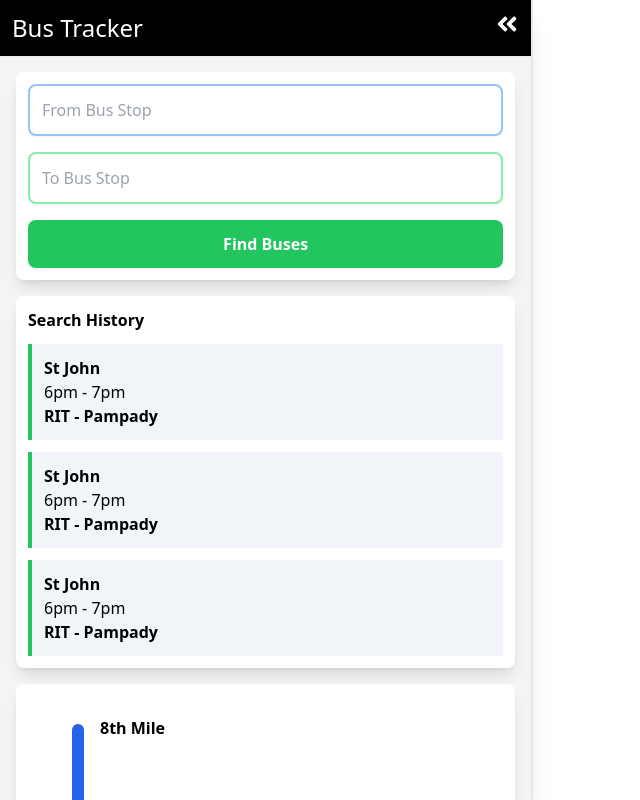
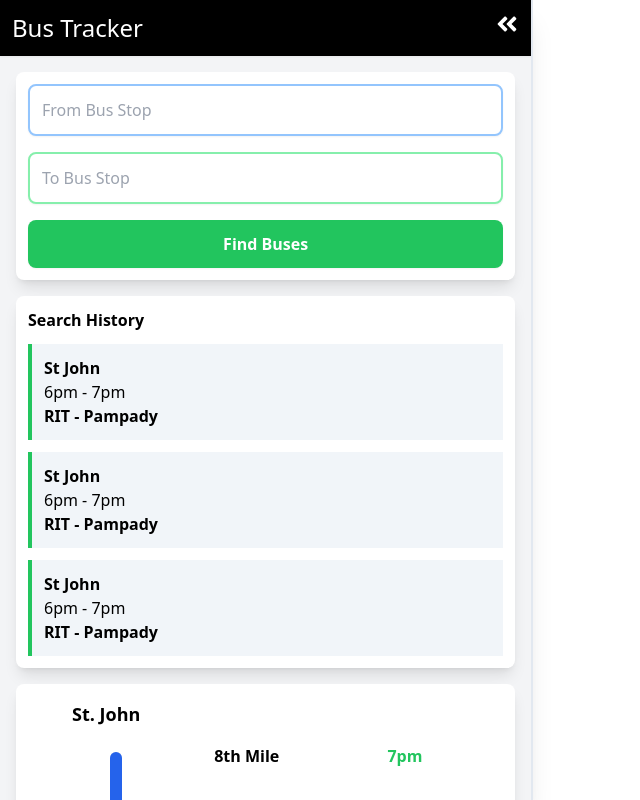
Before and after one commit to Ayush2020012016/BusTracker, a React (Create React App) app in the folder react-bus-tracker/: page / in a window 1280 px wide. Shown: the whole page, without its empty margins (0-640 px from the left). Built offline with nearby package versions, Linux system fonts and the light colour scheme.

Commit message:
Added timing to BusRoute.js

```diff
--- a/react-bus-tracker/src/Components/BusRoute.js
+++ b/react-bus-tracker/src/Components/BusRoute.js
@@ -4,12 +4,18 @@ const BusRoute = () => {
   return (
     <div>
       <div className="pl-14 p-4 m-4 shadow-lg rounded-lg bg-white">
-        <div className="flex">
+        <h1 className="font-bold text-lg">St. John</h1>
+        <div className="flex justify-around">
           <Progess percentage={"76%"} />
           <div className="grid place-content-between p-4 font-semibold">
             <ul>8th Mile</ul>
             <ul>8th Mile</ul>
             <ul>8th Mile</ul>
+          </div>
+          <div className="grid place-content-between p-4 font-semibold text-green-500">
+            <ul>7pm</ul>
+            <ul>7.30pm</ul>
+            <ul>8pm</ul>
           </div>
         </div>
       </div>
```
